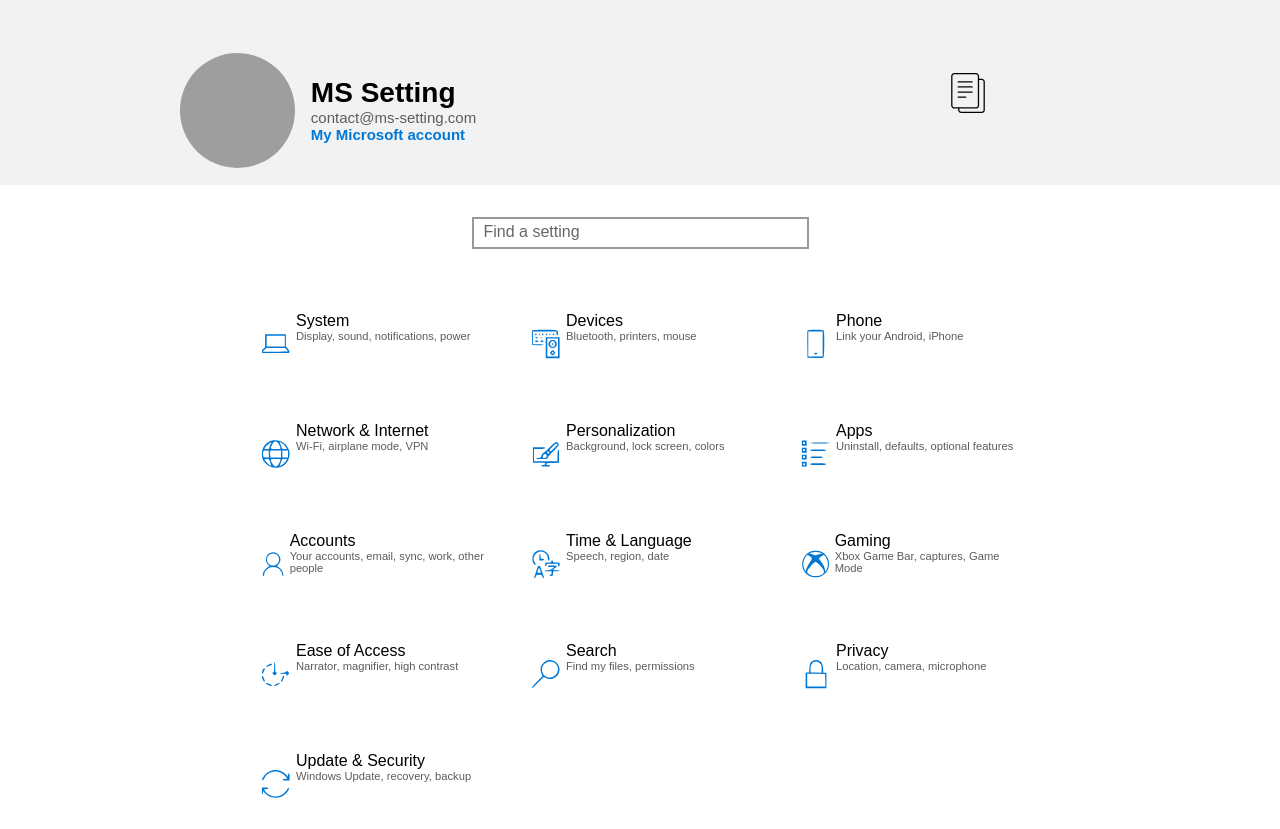
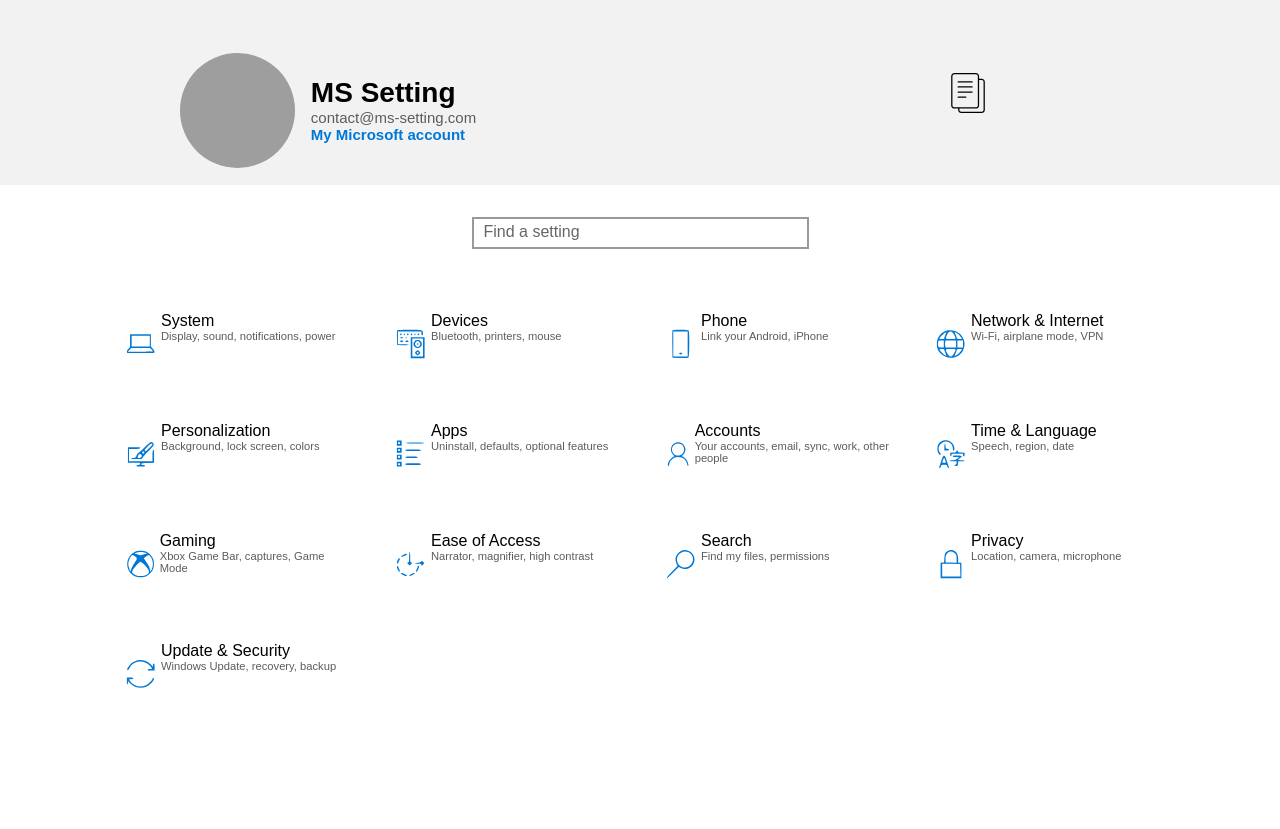
Before and after one commit to erwanvivien/ms-setting, a Next.js app: page / in a window 1280 px wide. After the commit the page ends 800 px from the top, so only its background shows below. Built offline with nearby package versions, Linux system fonts and the light colour scheme; grey boxes are pictures that could not be loaded.

Commit message:
fix: 5 cols on 1080p

```diff
--- a/styles/Home.module.css
+++ b/styles/Home.module.css
@@ -153,7 +153,7 @@
 .category_list {
   margin-top: 50px;
 
-  max-width: min(1330px, 80vw);
+  max-width: min(1330px, 90vw);
 
   display: grid; /* 1 */
   grid-template-columns: repeat(auto-fill, 250px); /* 2 */
```
